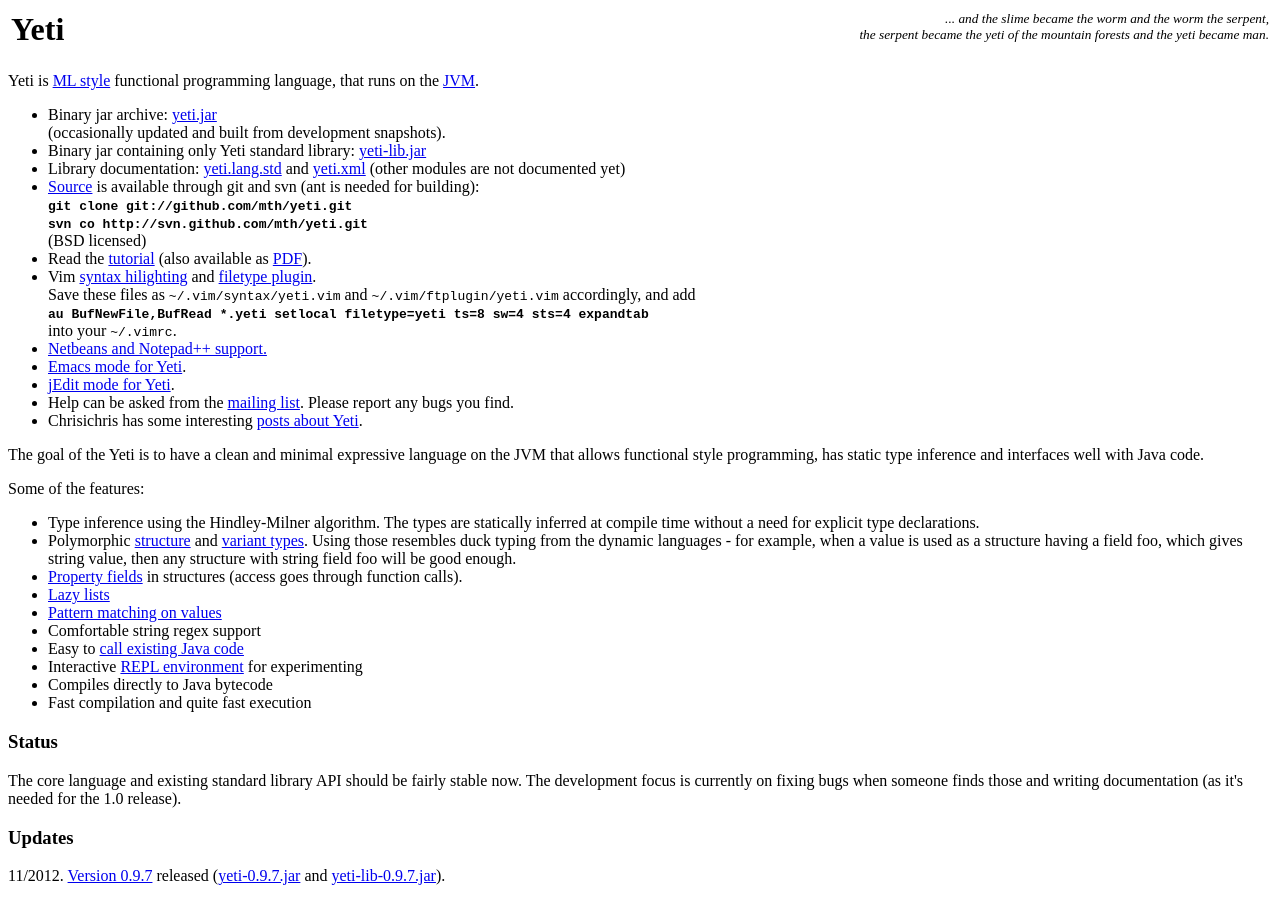
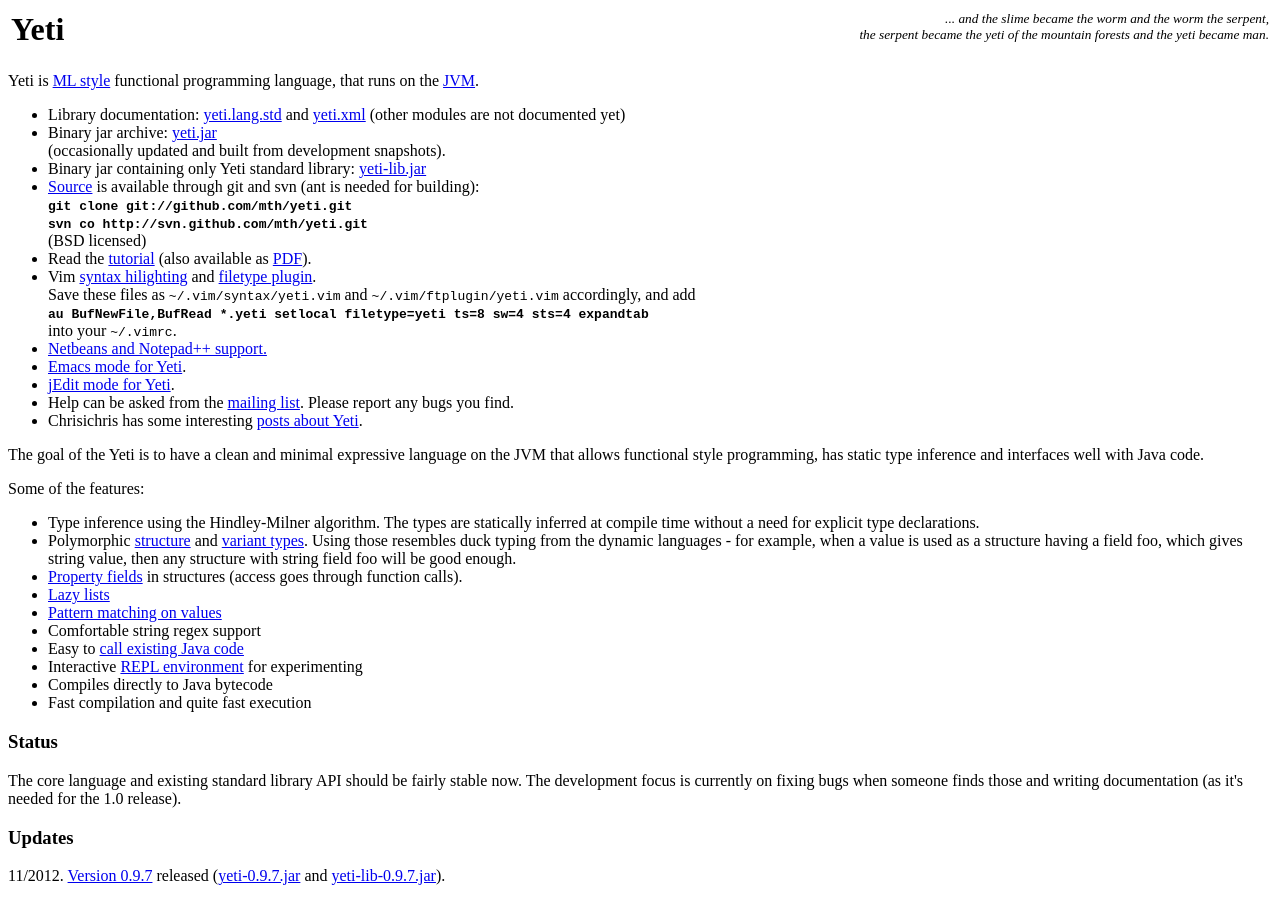
Before and after one commit to mth/mth.github.com, a Jekyll site: the page built from yeti/index.html, in a window 1280 px wide and 900 px high. Built offline with Jekyll 4.4.1, drawn with Linux system fonts in a browser that asks for light colours; Markdown is read by kramdown in place of the engine named in the settings; some of the changed lines change nothing that is shown.

Commit message:
move apidoc to top

```diff
--- a/yeti/index.html
+++ b/yeti/index.html
@@ -9,14 +9,14 @@
 functional programming language, that runs on the
 <a href="http://java.sun.com/docs/books/jvms/second_edition/html/VMSpecTOC.doc.html">JVM</a>.
 <ul>
+<li>Library documentation:
+<a href="http://dot.planet.ee/yeti/docs/latest/yeti.lang.std.html">yeti.lang.std</a> and
+<a href="http://dot.planet.ee/yeti/docs/latest/yeti.xml.html">yeti.xml</a>
+(other modules are not documented yet)
 <li>Binary jar archive: <a href="http://linux.ee/~mzz/yeti/yeti.jar">yeti.jar</a><br>
 (occasionally updated and built from development snapshots).
 <li>Binary jar containing only Yeti standard library:
 <a href="http://linux.ee/~mzz/yeti/yeti-lib.jar">yeti-lib.jar</a>
-<li>Library documentation:
-<a href="http://dot.planet.ee/yeti/docs/latest/yeti.lang.std.html">yeti.lang.std</a> and
-<a href="http://dot.planet.ee/yeti/docs/latest/yeti.xml.html">yeti.xml</a>
-(other modules are not documented yet)
 <li><a href="https://github.com/mth/yeti">Source</a> is available through git and svn (ant is needed for building):<br>
 <tt><b>git clone git://github.com/mth/yeti.git</b></tt><br>
 <tt><b>svn co http://svn.github.com/mth/yeti.git</b></tt><br>
```
